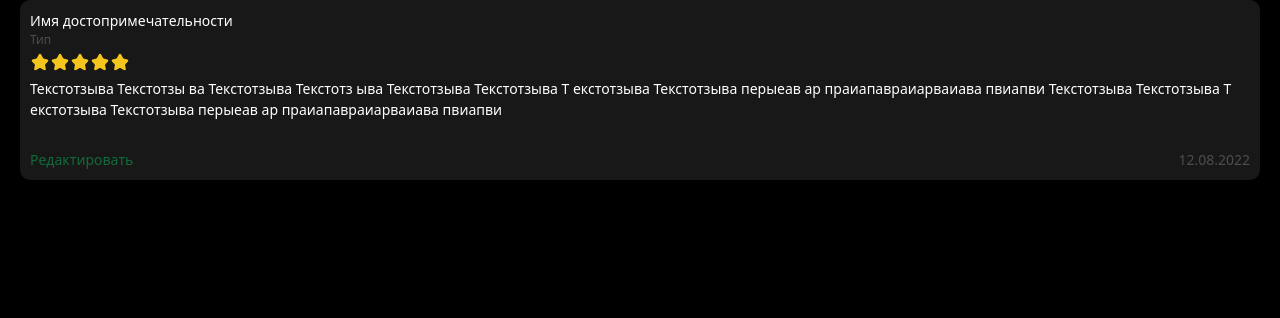
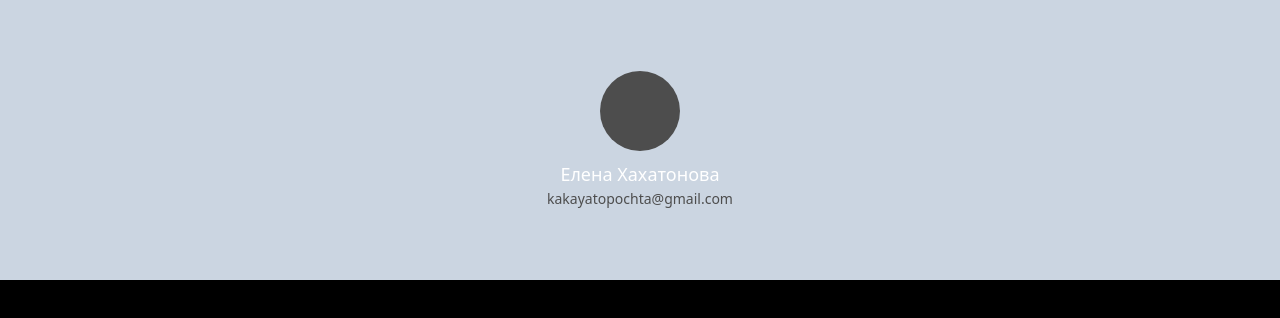
Before and after one commit to TheAndrey777/cybergarden17, a React (Vite) app in the folder client/: page / in a window 1280 px wide. Shown: the top 318 px of the page. Built offline with nearby package versions, Linux system fonts and the light colour scheme.

Commit message:
Держи

```diff
--- a/client/src/App.jsx
+++ b/client/src/App.jsx
@@ -1,9 +1,9 @@
-import Review from './components/Review.jsx';
+import ProfileHeader from './components/ProfileHeader.jsx';
 
 function App() {
   return (
     <div>
-      <Review />
+      <ProfileHeader />
     </div>
   );
 }
--- a/client/src/components/ProfileHeader.jsx
+++ b/client/src/components/ProfileHeader.jsx
@@ -0,0 +1,22 @@
+import React from 'react';
+import moon from '/moon.svg';
+
+export default function ProfileHeader() {
+  return (
+    <div className='bg-red-400 h-[280px] w-[100%] relative'>
+      <div></div>
+      <div className='absolute flex items-center  justify-center bg-slate-300 h-[100%] w-[100%]'>
+        <div className=' justify-center text-center'>
+          <div className='flex justify-center'>
+            <div className='bg-[#4D4D4D] h-20 w-20 rounded-full'></div>
+          </div>
+          <div className='text-[18px] text-white mt-[10px]'>Елена Хахатонова</div>
+          <div className='text-[14px] text-[#4D4D4D]'>kakayatopochta@gmail.com</div>
+        </div>
+      </div>
+
+      <div></div>
+      <div>Отзывы</div>
+    </div>
+  );
+}
```
Also changed, not shown: client/public/moon.svg (added), client/public/setting.png (added).
